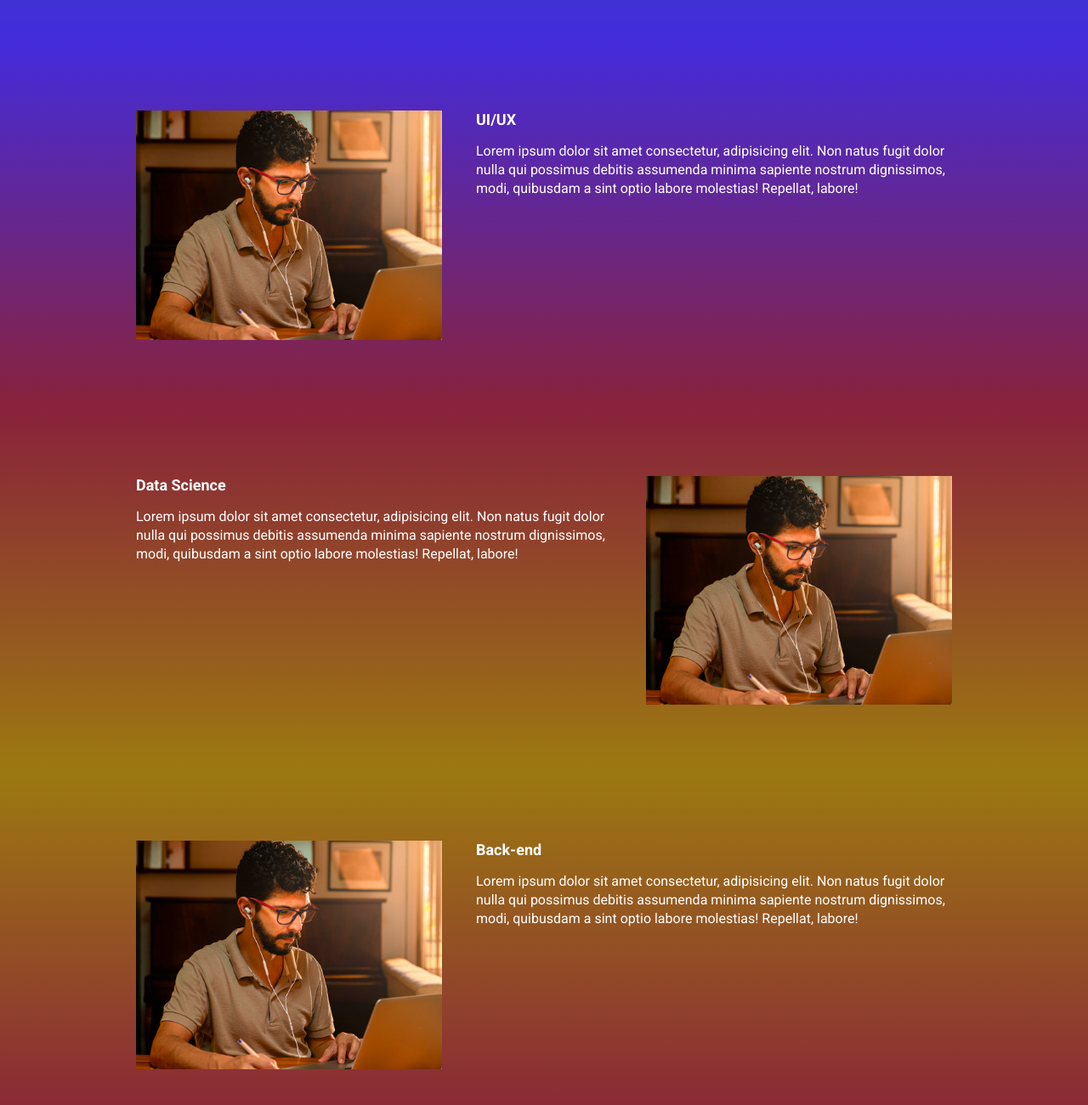
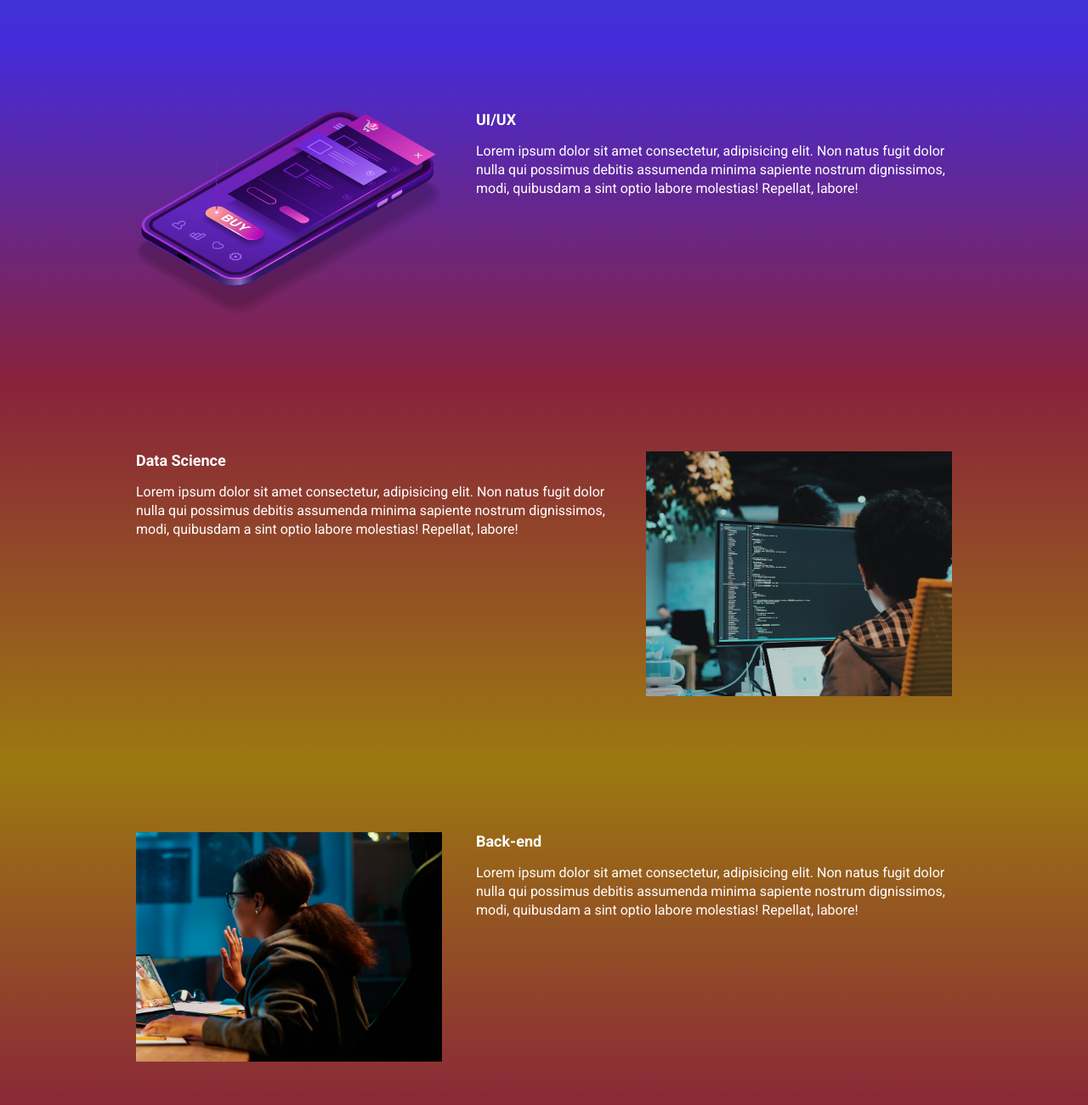
Before and after one commit to daniel12334j/EBAC_tech_talks, a website built with Parcel: page src/index.html in a window 1280 px wide. Shown: the part 940-2240 px from the top of the page at 85% size. Built offline with nearby package versions, Linux system fonts and the light colour scheme.

Commit message:
corrigindo imagens

```diff
--- a/src/index.html
+++ b/src/index.html
@@ -58,7 +58,7 @@
                     fugit dolor nulla qui possimus debitis assumenda minima sapiente nostrum dignissimos,
                     modi, quibusdam a sint optio labore molestias! Repellat, labore!</p>
             </div>
-            <img class="event__image" src="./images/frontend.png" alt="Front-end">
+            <img class="event__image" src="./images/ui-ux.png" alt="ui/ux">
         </div>
     </section>
 
@@ -70,7 +70,7 @@
                     fugit dolor nulla qui possimus debitis assumenda minima sapiente nostrum dignissimos,
                     modi, quibusdam a sint optio labore molestias! Repellat, labore!</p>
             </div>
-            <img class="event__image" src="./images/frontend.png" alt="Front-end">
+            <img class="event__image" src="./images/data.png" alt="Data science">
         </div>
     </section>
     <section class="event event--backend  event--image-left">
@@ -81,7 +81,7 @@
                     fugit dolor nulla qui possimus debitis assumenda minima sapiente nostrum dignissimos,
                     modi, quibusdam a sint optio labore molestias! Repellat, labore!</p>
             </div>
-            <img class="event__image" src="./images/frontend.png" alt="Front-end">
+            <img class="event__image" src="./images/backend.png" alt="backend">
         </div>
     </section>
 
```
